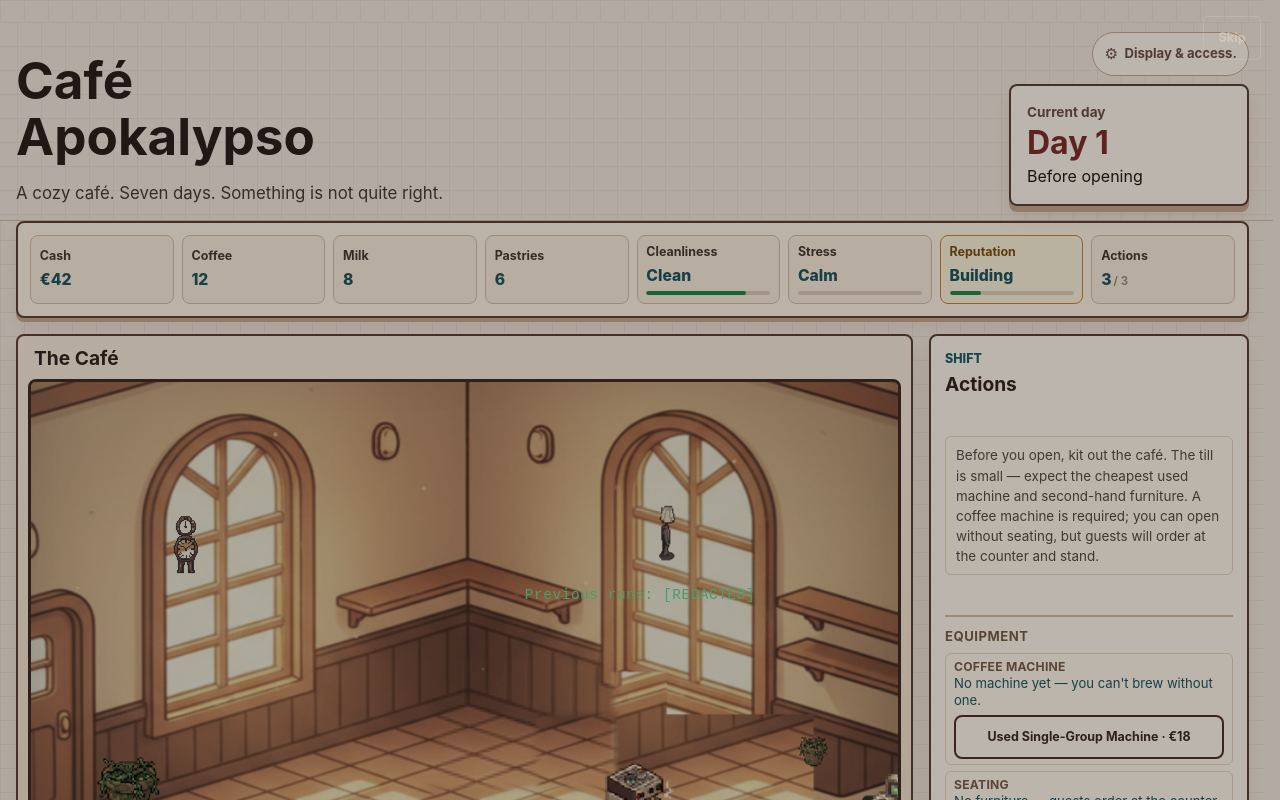
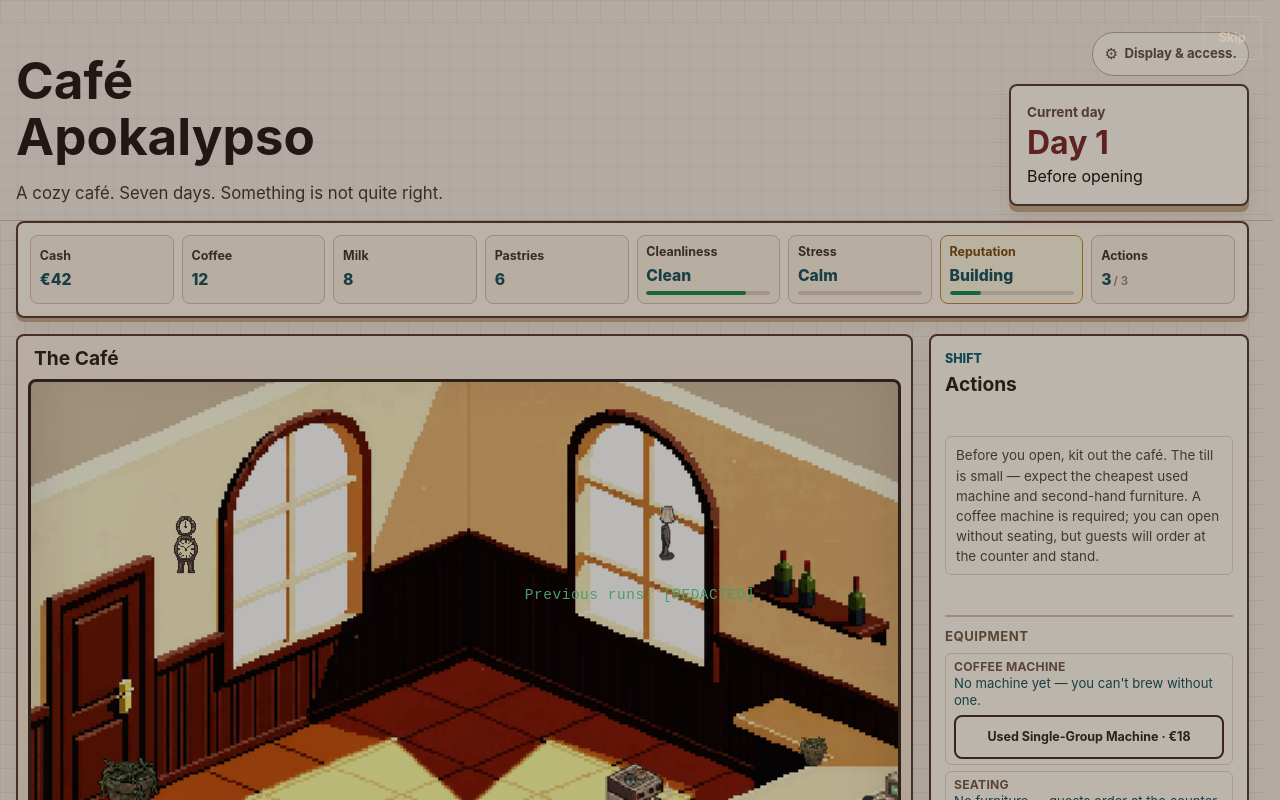
Before and after one commit to Hhhhhhhhhhhh12/cafe-apokalypso, a React (Vite) app: page / in a window 1280 px wide. Shown: the top 800 px of the page. Built offline with nearby package versions, Linux system fonts and the light colour scheme.

Commit message:
fix: replace corrupted café background

```diff
--- a/src/styles/global.css
+++ b/src/styles/global.css
@@ -710,7 +710,8 @@ h3 {
   width: 100%;
   height: 100%;
   object-fit: fill;
-  image-rendering: auto;
+  /* v05 is native pixel art; keep its geometry crisp at responsive sizes. */
+  image-rendering: pixelated;
 }
 
 .cafe-back-wall,
--- a/src/ui/cafe/CafePlaceholder.tsx
+++ b/src/ui/cafe/CafePlaceholder.tsx
@@ -3,7 +3,7 @@ import type { GameState } from "../../game/types/game";
 import type { ProductId } from "../../game/types/content";
 import { getDioramaGuestVisibility, getNextGuestPreview, getNarrativeEventCards } from "../../game/engine/selectors";
 import { kassandraMessages } from "../../game/data/kassandra";
-import stageBaseAsset from "../../../assets/backgrounds/placeholder-cafe-stage-base-v04-nofurniture-fix.png";
+import stageBaseAsset from "../../../assets/backgrounds/placeholder-cafe-stage-base-v05-pixellab.png";
 import coffeeMachineAsset from "../../../assets/sprites/props/placeholder-cafe-coffee-machine.png";
 import kassandraRegisterAsset from "../../../assets/sprites/props/placeholder-kassandra-register.png";
 import bohnGuestAsset from "../../../assets/sprites/guests/placeholder-guest-bohn.png";
```
Also changed, not shown: assets/backgrounds/placeholder-cafe-stage-base-v05-pixellab.png (added).
